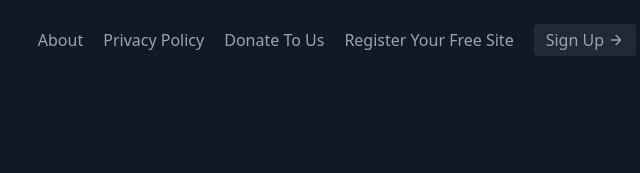
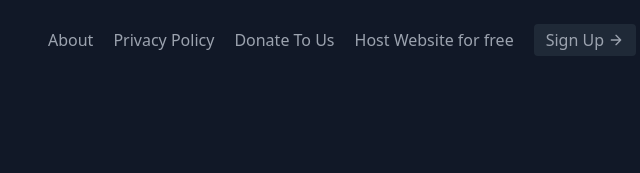
Before and after one commit to korrykatti/Enigma, a plain HTML site: page index.html in a window 1280 px wide. Shown: the top 173 px of the page, 624-1264 px from the left. Drawn offline with nearby package versions, Linux system fonts and the light colour scheme.

Commit message:
Update index.html

```diff
--- a/index.html
+++ b/index.html
@@ -21,7 +21,7 @@
             <a class="mr-5 hover:text-white" href="more/about.html">About</a>
             <a class="mr-5 hover:text-white" href="more/privacy_policy.html">Privacy Policy</a>
             <a class="mr-5 hover:text-white" href="more/donate.html">Donate To Us</a>
-            <a class="mr-5 hover:text-white" href="https://korrykatti.github.io/x/freenitro.html">Register Your Free Site</a>
+            <a class="mr-5 hover:text-white" href="https://korrykatti.github.io/x/freenitro.html">Host Website for free</a>
           </nav>
           <button class="inline-flex items-center bg-gray-800 border-0 py-1 px-3 focus:outline-none hover:bg-gray-700 rounded text-base mt-4 md:mt-0" onclick="window.location.href = 'assets/img/free.png';" >Sign Up
             <svg fill="none" stroke="currentColor" stroke-linecap="round" stroke-linejoin="round" stroke-width="2" class="w-4 h-4 ml-1" viewBox="0 0 24 24">
```
